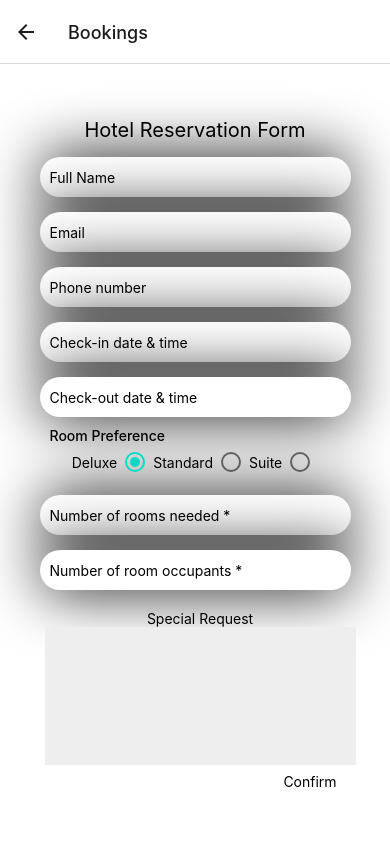
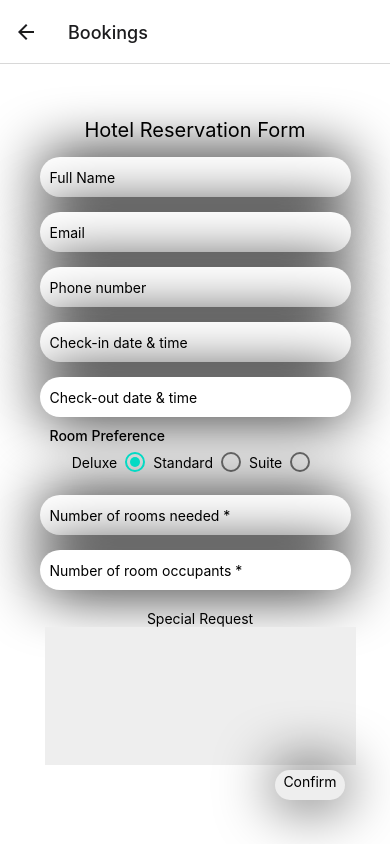
Before and after one commit to LeratoTheomencia/Hotel, a React Native app: screen /Bookings in a window 390 px wide. Built offline with nearby package versions, Linux system fonts and the light colour scheme.

Commit message:
current-changes

```diff
--- a/components/screens/Bookings.js
+++ b/components/screens/Bookings.js
@@ -6,7 +6,7 @@ import { Card } from 'react-native-paper';
 import {firebase} from './Firebase/Firebase/Conflig';
 import { Ionicons } from '@expo/vector-icons';
 import { RadioButton } from 'react-native-paper';
-import services from '../screens/Firebase/Firebase/dataService/services'
+import services from './Firebase/Firebase/dataService/services'
 
 
 
@@ -159,12 +159,13 @@ const styles = StyleSheet.create({
    paddingLeft: 230
   },
   btn: {
-    backgroundColor: '#fff',
+    backgroundColor: '#eee',
     borderRadius: 80,
     width: 70,
     height: 30,
     textAlign: 'center',
     padding: 3,
+    shadowRadius: 60,
   },
 checkboxBase: {
     width: 24,
--- a/components/screens/DeluxeDetails.js
+++ b/components/screens/DeluxeDetails.js
@@ -8,34 +8,25 @@ import { Card } from 'react-native-paper';
 const DeluxeDetails = ({ navigation, route }) => {
 
   const [rooms, setRooms] = useState([]);
-  const handleGetDirections = () => {}
+  const handleGetDirections = () => { }
 
-
-  {rooms.map((data) => {
+  {
+    rooms.map((data) => {
       return (
         <View>
-        <Text style={{marginTop: 20, marginLeft: 10, textAlign: 'center'}}>Deluxe</Text>
+          <Text style={{ marginTop: 20, marginLeft: 10, textAlign: 'center' }}>Deluxe</Text>
           <Text>{(data.description)}</Text>
         </View>
       )
-  })}
+    })
+  }
 
-  return(
+  return (
     <View style={styles.contain}>
-
-
-
-
-
       <View>
         <Image source={route.params.image} style={styles.img} />
       </View>
-
-
-
-
       <Card style={styles.card}>
-
         <Text style={styles.text}>{route.params.name}</Text>
         <Text style={styles.text}>{route.params.description}</Text>
         <Text style={styles.text}>{route.params.price}</Text>
@@ -43,18 +34,12 @@ const DeluxeDetails = ({ navigation, route }) => {
           <Text style={styles.btn} onPress={() => navigation.navigate('Calender')}>Book Now</Text>
         </TouchableOpacity>
       </Card>
-
-      <Card style={{marginTop: 10}}>
+      <Card style={{ marginTop: 10 }}>
+        <TouchableOpacity
+          onPress={() => navigation.navigate('Maps')}>
           <Image source={require('../../assets/Images/bloem map.png')} style={styles.img} />
-             <TouchableOpacity
-          style={styles.paragraph}
-          onPress={() => navigation.navigate('Maps')}>
-         <Text style={{alignSelf:'center',marginTop:10,fontSize:16,fontWeight:'bold',color:'white'}}> Directions</Text>
         </TouchableOpacity>
       </Card>
-
-
-
     </View>
   );
 }
@@ -62,7 +47,7 @@ const DeluxeDetails = ({ navigation, route }) => {
 export default DeluxeDetails;
 
 const styles = StyleSheet.create({
-  contain:{
+  contain: {
     flex: 1,
     backgroundColor: '#fff'
   },
@@ -73,7 +58,7 @@ const styles = StyleSheet.create({
     fontWeight: 'bold',
     textAlign: 'center'
   },
-  img:{
+  img: {
     width: 400,
     height: 250,
     borderRadius: 10,
@@ -89,7 +74,8 @@ const styles = StyleSheet.create({
     marginTop: 15,
     shadowRadius: 60,
     borderTopRightRadius: 25,
-    borderBottomLeftRadius: 25
+    borderBottomLeftRadius: 25,
+    alignSelf: 'center'
   },
   main: {
     marginTop: 10,
@@ -115,12 +101,12 @@ const styles = StyleSheet.create({
     color: '#fff'
   },
   paragraph: {
-  marginTop:5,
-  borderRadius:40,
-  borderWidth:0,
-  alignSelf:'center',
-  backgroundColor:'#EEC048',
-  width:150,
-  height:40
+    marginTop: 5,
+    borderRadius: 40,
+    borderWidth: 0,
+    alignSelf: 'center',
+    backgroundColor: '#EEC048',
+    width: 150,
+    height: 40
   },
 })
--- a/components/screens/Home.js
+++ b/components/screens/Home.js
@@ -67,8 +67,8 @@ const styles = StyleSheet.create({
   container: {
     flex: 1,
     backgroundColor: '#fff',
-    marginTop: 20
-  },
+    marginTop: 20,
+   },
   img: {
     width: 250,
     height: 200,
--- a/package.json
+++ b/package.json
@@ -9,6 +9,7 @@
   },
   "dependencies": {
     "@expo/vector-icons": "^12.0.0",
+    "@react-native-community/datetimepicker": "^3.5.2",
     "@react-navigation/native": "*",
     "@react-navigation/native-stack": "*",
     "expo": "~43.0.2",
```
Also changed, not shown: 1 other file (tests, documents, lock files or other folders). Lines whose indentation alone changed are shown as unchanged.
